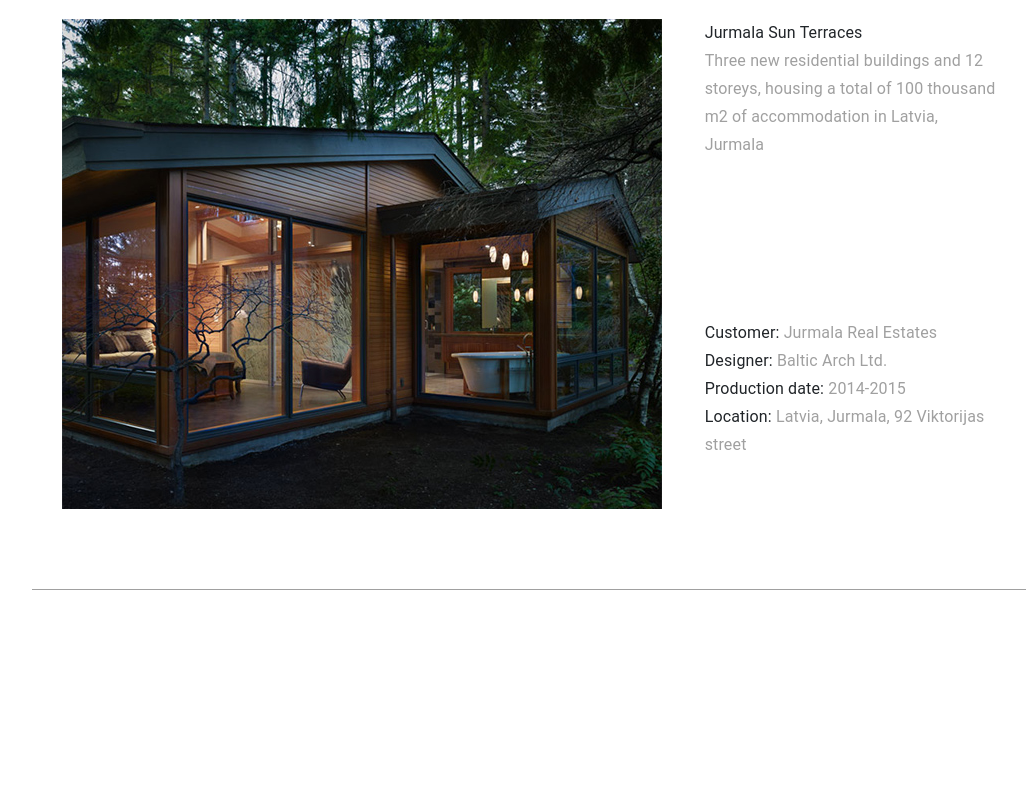
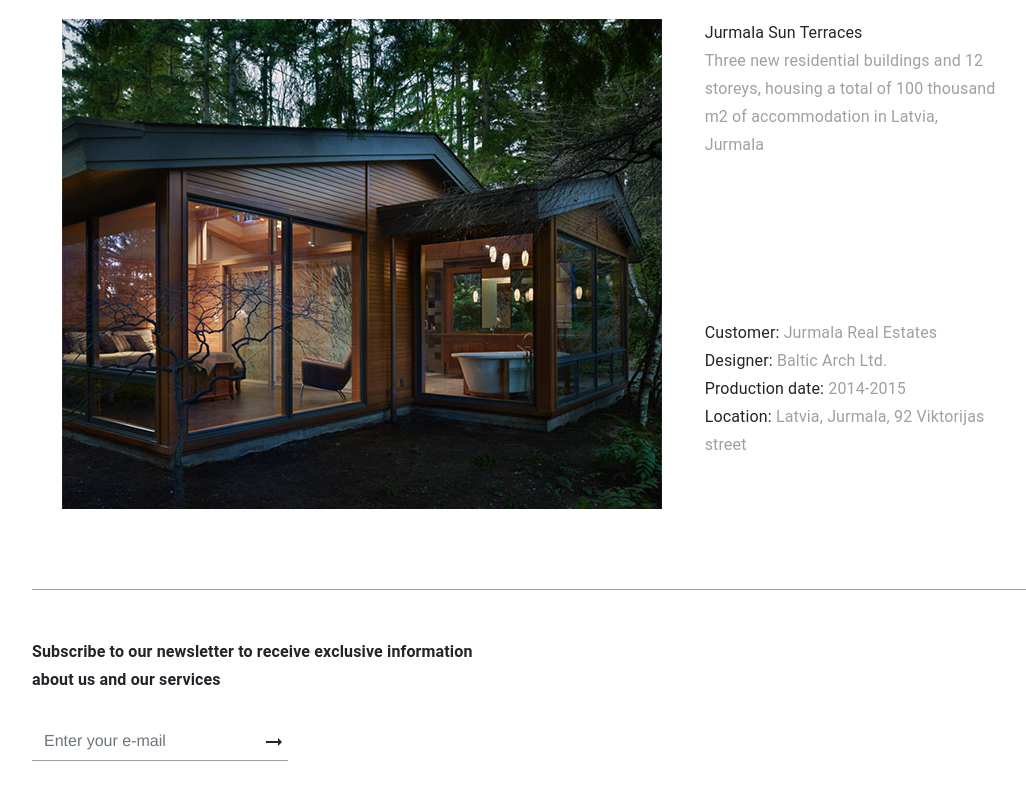
Before and after one commit to salmanazeez/architecture-app, a React (Create React App) app: page /objects in a window 1280 px wide. Shown: the part 2223-3023 px from the top of the page, without its empty margins (111-1137 px from the left). Before the commit the page ends 2941 px from the top, so only its background shows below. Built offline with nearby package versions, Linux system fonts and the light colour scheme.

Commit message:
fix objects page

```diff
--- a/src/assets/sass/components/navbar.scss
+++ b/src/assets/sass/components/navbar.scss
@@ -36,6 +36,10 @@ body {
                             transition: 0.1s ease-in;
                             color: $gold;
                         }
+                    }
+
+                    .active {
+                        color: $gold;
                     }
 
                     .search-icon {
--- a/src/assets/sass/pages/objects.scss
+++ b/src/assets/sass/pages/objects.scss
@@ -37,4 +37,26 @@
             font-size: 0.8rem;
         }
     }
+
+    .newsletter-container {
+        margin: 3rem 0 3rem 0;
+    }
+
+    .form-inline {
+        margin-top: 3rem;
+
+        input {
+            width: 50%;
+            position: absolute;
+            border: none;
+            border-bottom: 1px solid $secondary;
+            border-radius: 0;
+
+        }
+
+        svg {
+            position: absolute;
+            margin-left: 45%;
+        }
+    }
 }
--- a/src/pages/objects.js
+++ b/src/pages/objects.js
@@ -3,8 +3,11 @@ import '../assets/sass/pages/objects.scss'
 import CardLeft from '../components/card-left'
 import CardRight from '../components/card-right'
 import Typography from '@material-ui/core/Typography'
+import ArrowRightAltIcon from '@material-ui/icons/ArrowRightAlt';
 import {Row,
         Col,
+        Form,
+        FormControl,
         } from 'react-bootstrap';
 
 function Objects() {
@@ -29,6 +32,17 @@ function Objects() {
                     <CardRight></CardRight>
                 </Col>
             </Row>
+            <Row>
+                <Col xs={12} md={6} className="newsletter-container">
+                    <Typography variant="subtitle1"><strong>Subscribe to our newsletter to receive exclusive information about us and our services</strong></Typography>
+                    <Form inline>
+                        <FormControl type="text" placeholder="Enter your e-mail" className="mr-sm-2" /><ArrowRightAltIcon />
+                    </Form>
+                </Col>
+                <Col xs={12} md={6}>
+
+                </Col>
+            </Row>
         </div>
     );
 }
```
